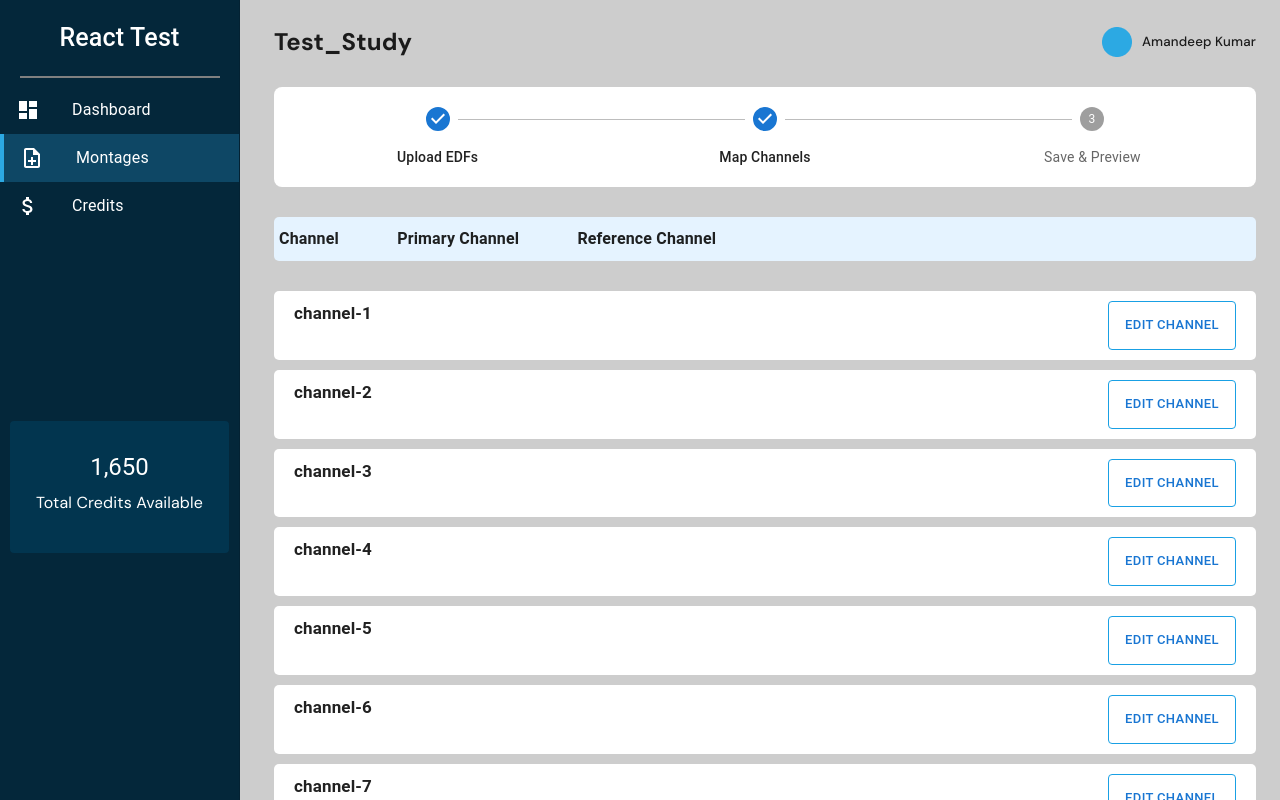
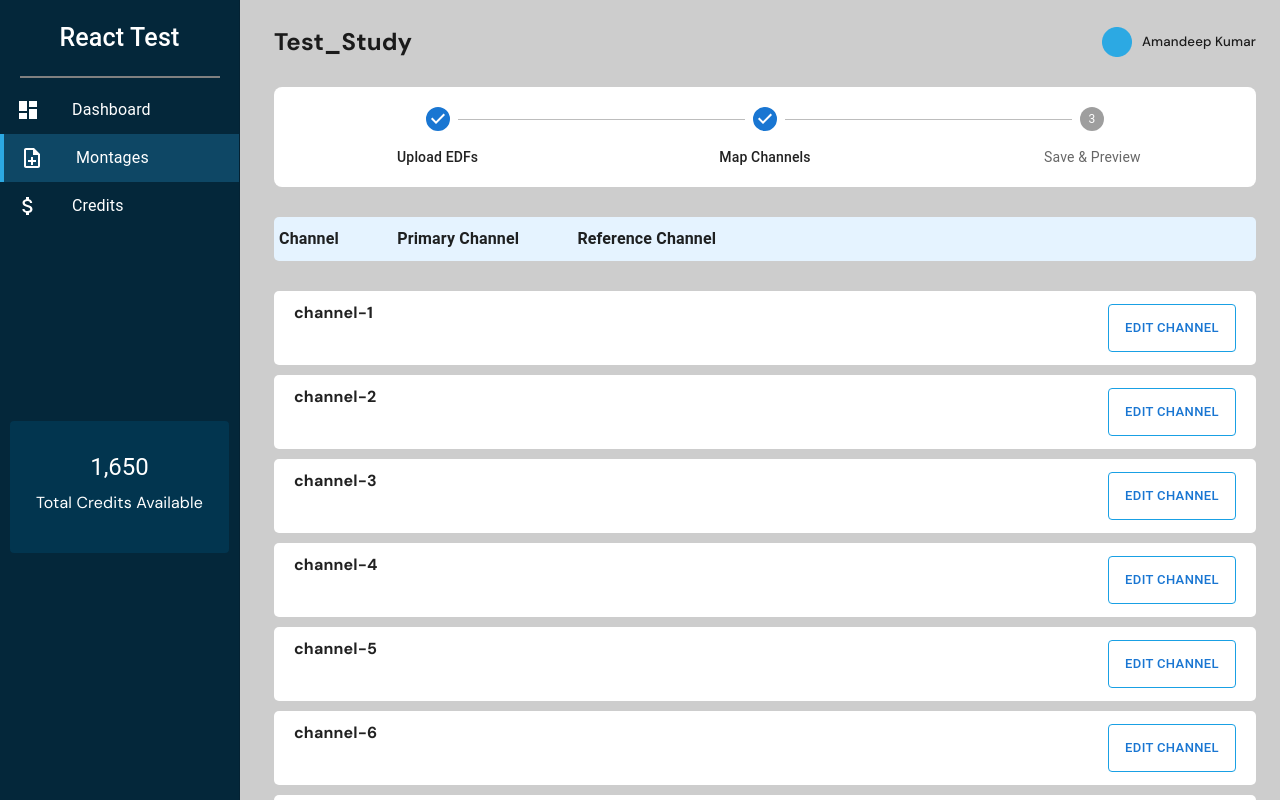
Before and after one commit to Amandeep4567/Neurobit-Technologies, a React (Vite) app: page /preview-config in a window 1280 px wide. Shown: the top 800 px of the page. Built offline with nearby package versions, Linux system fonts and the light colour scheme.

Commit message:
feat: code updated

```diff
--- a/src/components/PreviewBox.jsx
+++ b/src/components/PreviewBox.jsx
@@ -72,14 +72,19 @@ const PreviewBox = () => {
               paddingY: "10px",
             }}
           >
-            <Typography
-              sx={{
-                fontSize: "17px",
-                fontWeight: "bold",
-              }}
-            >
+            <h4>
               {channel}
-            </Typography>
+              <Box
+                sx={{
+                  fontSize: "11px",
+                  fontWeight: "100",
+                  color: "#8A8A8A",
+                  marginTop: "30px",
+                }}
+              >
+                {selectedOptions[index]?.length > 1 ? "Backup Channels" : ""}
+              </Box>
+            </h4>
             <Typography>
               {selectedOptions[index]?.length > 0 && (
                 <Box>
```
